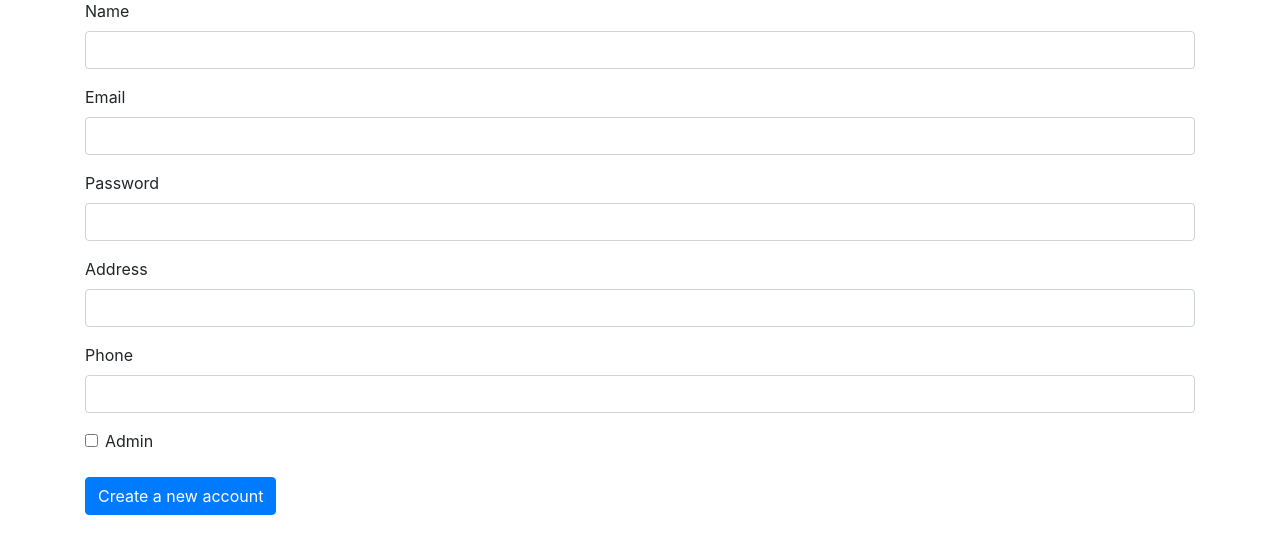
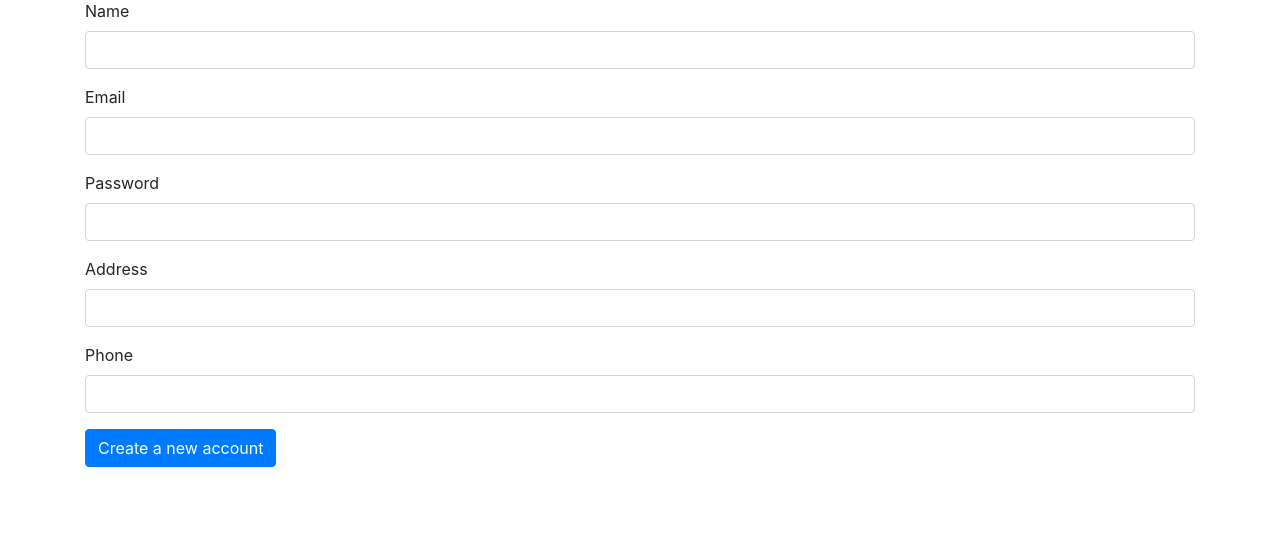
Before and after one commit to vapsolon/UniPizza, a Flask app: page /auth/new in a window 1280 px wide. Shown: the part 81-635 px from the top of the page. Run offline with Flask 2, Linux system fonts and the light colour scheme; some libraries are stand-ins or nearby versions.

Commit message:
Käyttäjälistaus navipalkkiin, muutama admin-linkki piiloon ja käyttäjänluontivarmennus päälle

```diff
--- a/application/auth/views.py
+++ b/application/auth/views.py
@@ -37,7 +37,7 @@ def auth_logout():
 def account_create():
     if(request.method == "GET"):
         if(current_user.get_id() == None):
-            return render_template("auth/new.html", form=CreateForm(), admin = True)
+            return render_template("auth/new.html", form=CreateForm(), admin = False)
         elif(current_user.admin == True):
             return render_template("auth/new.html", form=CreateForm(), admin = True)
         else:
--- a/application/templates/layout.html
+++ b/application/templates/layout.html
@@ -24,6 +24,9 @@
                         </li>
                         <li class="nav-item">
                             <a class="nav-link" href="{{url_for('order_index')}}">Orders</a>
+                        </li>
+                        <li class="nav-item">
+                            <a class="nav-link" href="{{url_for('user_index')}}">Users</a>
                         </li>
                         <li class="nav-item">
                             <a class="nav-link" href="{{url_for('product_form')}}">Add a Menu Item</a>
--- a/application/templates/menu/menu.html
+++ b/application/templates/menu/menu.html
@@ -31,6 +31,8 @@
                 {% endfor %}
             </tbody>
         </table>
-        <a href="{{url_for('product_stats')}}">Statistics</a>
+        {% if current_user.admin %}
+            <a href="{{url_for('product_stats')}}">Statistics</a>
+        {% endif %}
     </div>
 {% endblock %}
```
